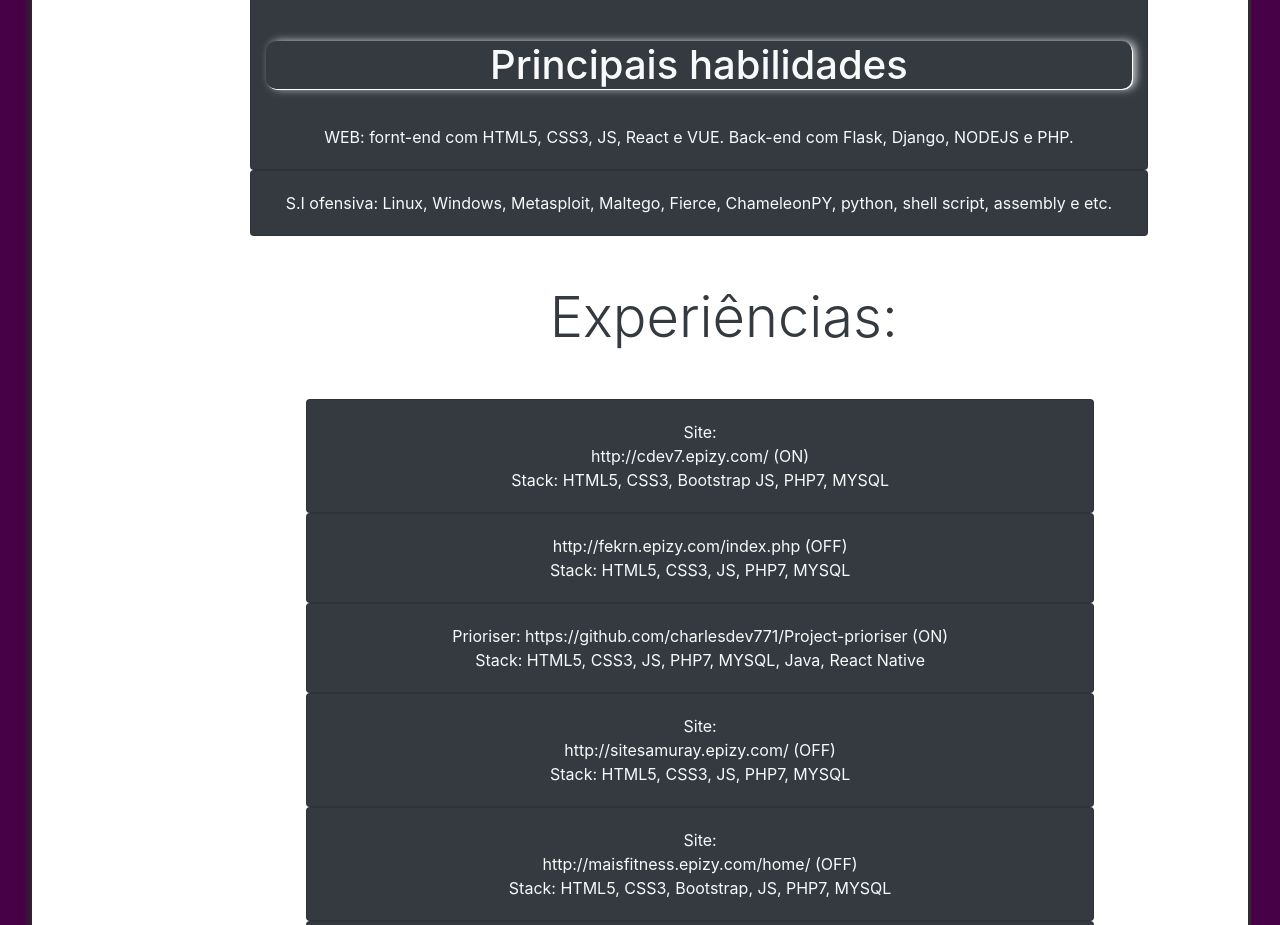
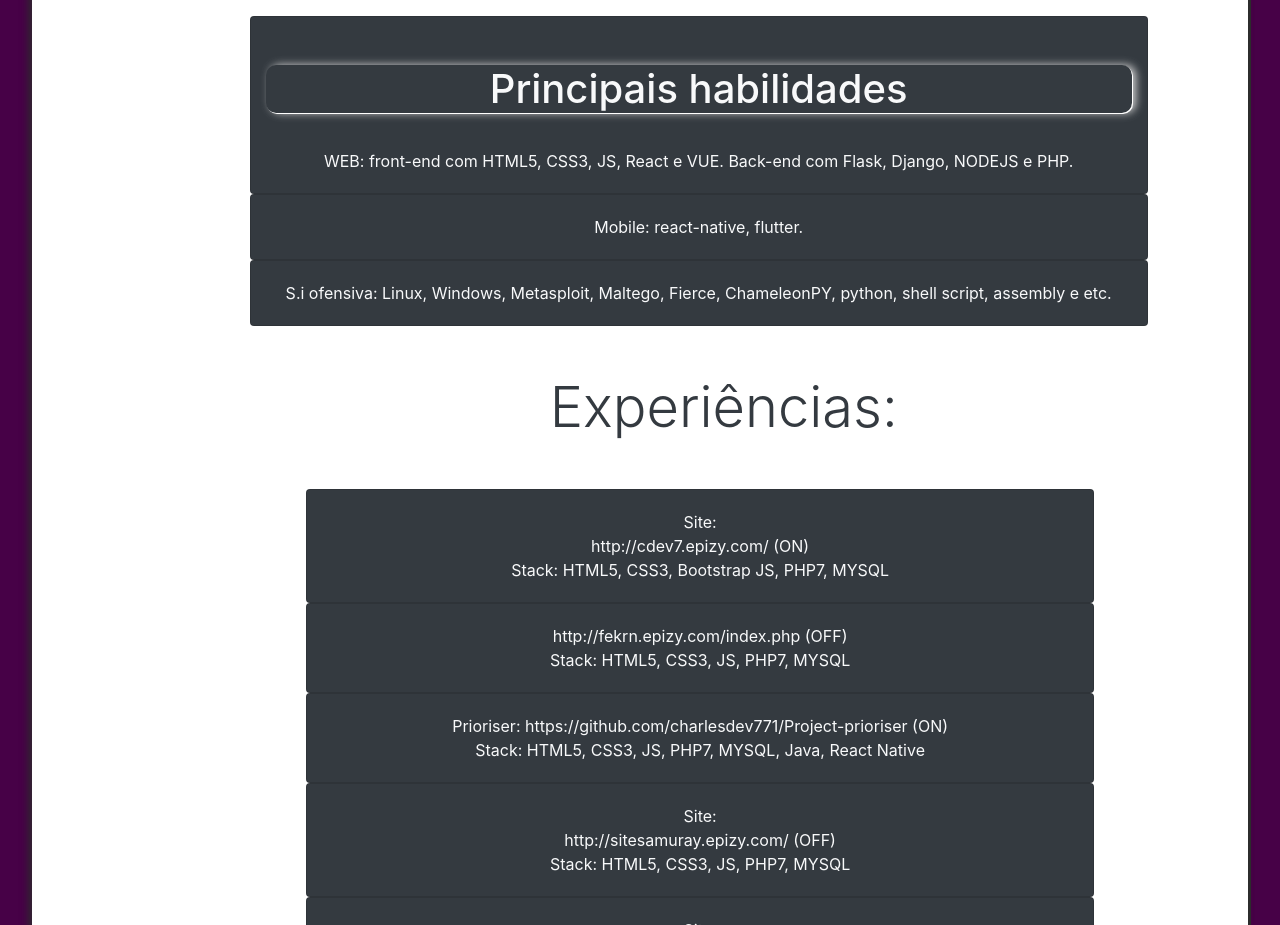
Before and after one commit to charlesdev771/MyNewSite-ReactJS, a React (Create React App) app: page / in a window 1280 px wide. Shown: the part 920-1845 px from the top of the page. Built offline with nearby package versions, Linux system fonts and the light colour scheme.

Commit message:
Add test

```diff
--- a/src/components/AboutMe.js
+++ b/src/components/AboutMe.js
@@ -22,7 +22,7 @@ export default function AboutMe()
                    flask, django, c, shell script, linux, windows,  e pentest de forma geral.
                    Já estudei outras várias linguagens como:  Assembly, cobol, c++, java, dart,
                    ruby, R e algumas outras. Amo tecnologia e tudo que está relacionado a ela. Além disso sou o criador de algumas ferramentas
-                   de software livre. Entre elas: chameleonPY, PYBash, PID, KillerQueen e algumas outras. Amo escrever, jogar, estudar e ler.
+                   de software livre. Entre elas: chameleonPY, PYBash, PID, KillerQueen e algumas outras. Amo escrever, jogar, estudar e ler. aqui está o link onde ficará meus livros:
                 </p>
             </div>
         </div>
--- a/src/components/Skills.js
+++ b/src/components/Skills.js
@@ -13,12 +13,17 @@ export default function Skills()
         <h1 className="text-center mt-5 mb-3">Principais habilidades</h1>
 
             <div class="card-body">
-                <p class="card-text">WEB: fornt-end com HTML5, CSS3, JS, React e VUE. Back-end com Flask, Django, NODEJS e PHP.</p>
+                <p class="card-text">WEB: front-end com HTML5, CSS3, JS, React e VUE. Back-end com Flask, Django, NODEJS e PHP.</p>
             </div>
         </div>
         <div class="card container-fluid bg-dark text-light">
             <div class="card-body">
-                <p class="card-text">S.I ofensiva: Linux, Windows, Metasploit, Maltego, Fierce, ChameleonPY, python, shell script, assembly e etc.</p>
+                <p class="card-text">Mobile: react-native, flutter.</p>
+            </div>
+        </div>
+        <div class="card container-fluid bg-dark text-light">
+            <div class="card-body">
+                <p class="card-text">S.i ofensiva: Linux, Windows, Metasploit, Maltego, Fierce, ChameleonPY, python, shell script, assembly e etc.</p>
             </div>
         </div>
 
```
